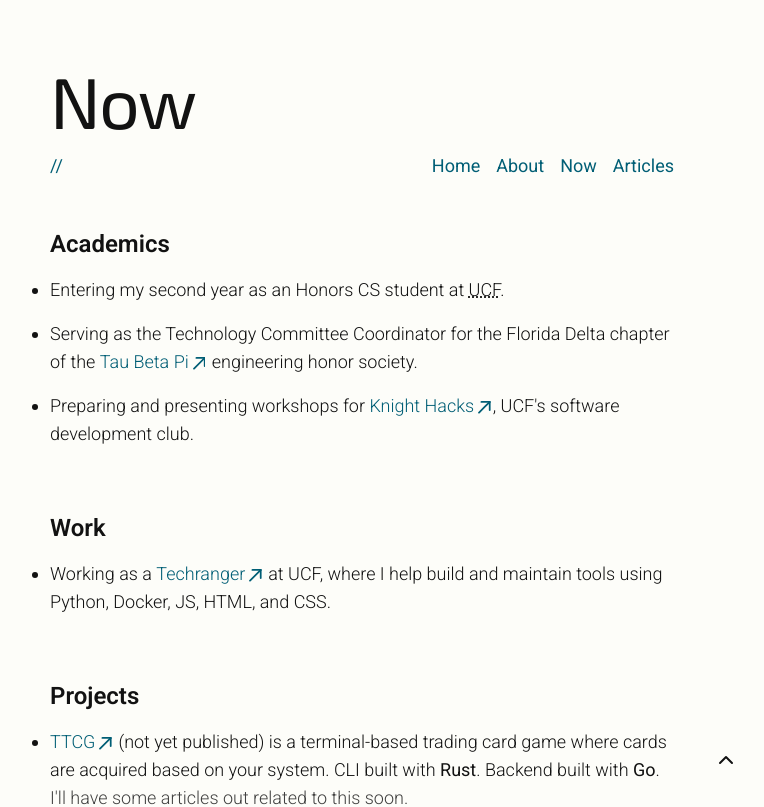
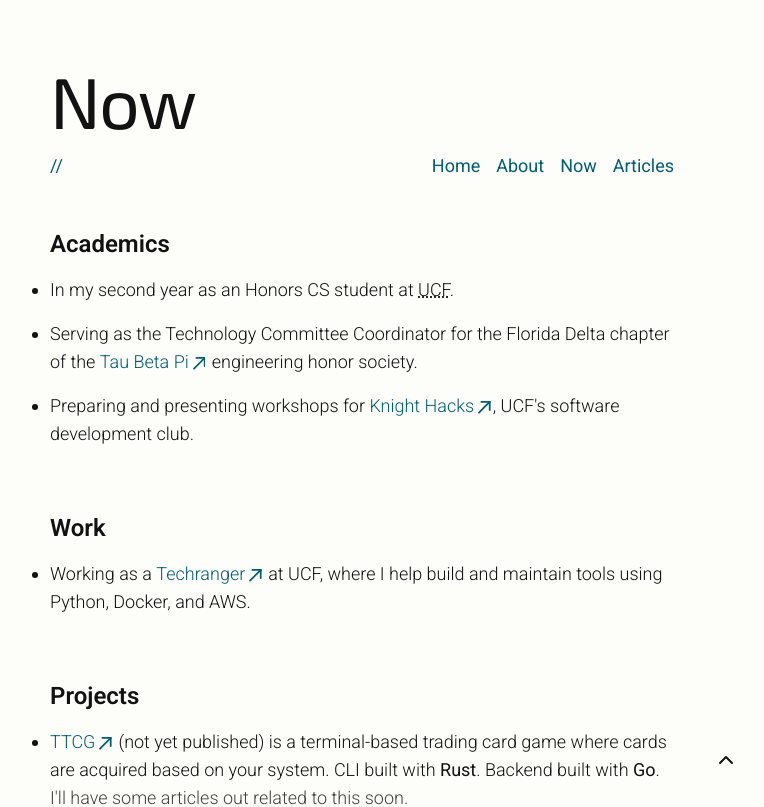
Before and after one commit to lucasmcclean/portfolio, a SvelteKit app: page /now in a window 1280 px wide. Shown: the top 807 px of the page, without its empty margins (278-1042 px from the left). Built offline with nearby package versions, Linux system fonts and the light colour scheme; a web font is replaced by a local one.

Commit message:
chore(now): update info, wording

```diff
--- a/src/routes/now/+page.svelte
+++ b/src/routes/now/+page.svelte
@@ -24,7 +24,7 @@
 		<ul class="list-disc space-y-4 font-light">
 			<li>
 				<p>
-					Entering my second year as an Honors CS student at
+					In my second year as an Honors CS student at
 					<abbr title="University of Central Florida">UCF</abbr>.
 				</p>
 			</li>
@@ -55,7 +55,7 @@
 					<Link
 						href="https://techrangers.cdl.ucf.edu/techrangers_current/lucas_mcclean.html"
 						external>Techranger</Link
-					> at UCF, where I help build and maintain tools using Python, Docker, JS, HTML, and CSS.
+					> at UCF, where I help build and maintain tools using Python, Docker, and AWS.
 				</p>
 			</li>
 		</ul>
```
